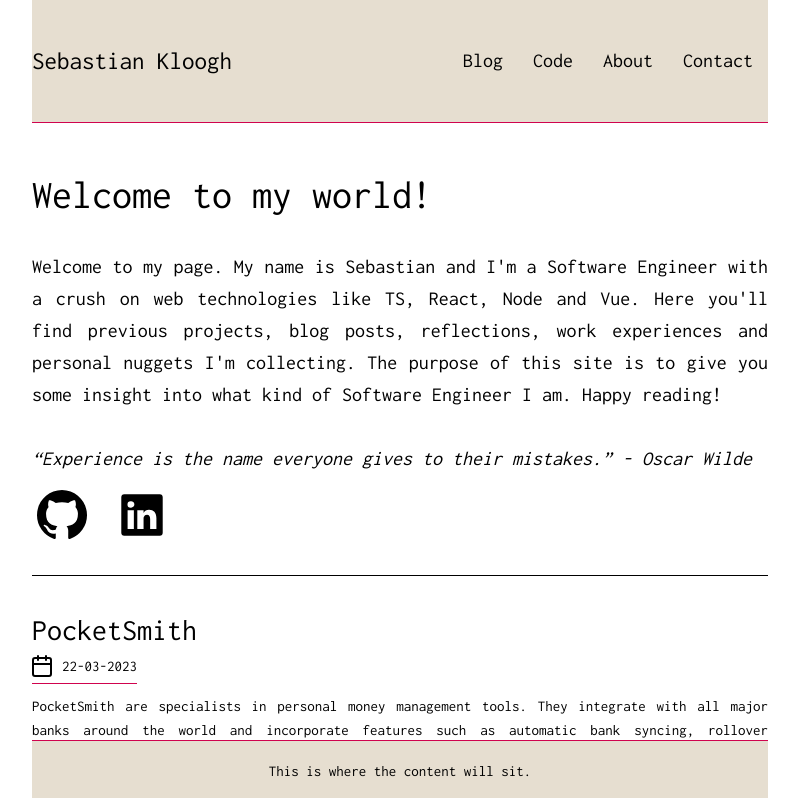
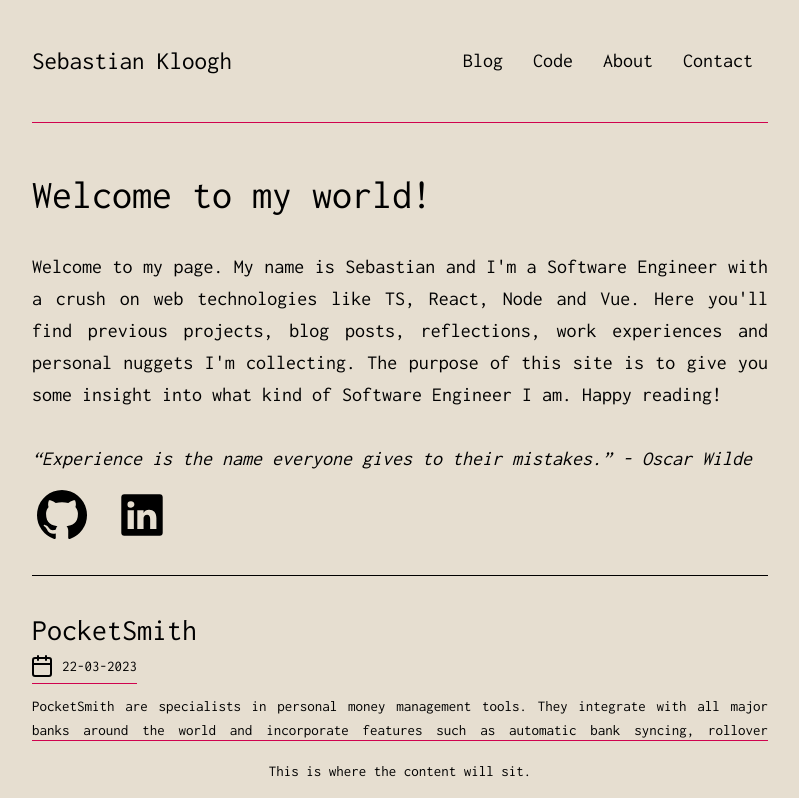
Before and after one commit to klooghbear/portfolio, a Vue app: page / in a window 1280 px wide. Shown: the top 798 px of the page, without its empty margins (240-1039 px from the left). Built offline with nearby package versions, Linux system fonts and the light colour scheme.

Commit message:
fix up linting issues

```diff
--- a/src/assets/base.css
+++ b/src/assets/base.css
@@ -1,6 +1,6 @@
 /* color palette from <https://github.com/vuejs/theme> */
 :root {
-  --vt-c-black: #e6ded0;
+  --vt-c-background: #e6ded0;
   --vt-c-black-soft: #222222;
   --vt-c-black-mute: #282828;
 
@@ -18,7 +18,7 @@
 
 /* semantic color variables for this project */
 :root {
-  --color-background: var(--vt-c-white);
+  --color-background: var(--vt-c-background);
   --color-background-soft: var(--vt-c-white-soft);
   --color-background-mute: var(--vt-c-white-mute);
 
@@ -30,7 +30,7 @@
 
 @media (prefers-color-scheme: dark) {
   :root {
-    --color-background: var(--vt-c-black);
+    --color-background: var(--vt-c-background);
     --color-background-soft: var(--vt-c-black-soft);
     --color-background-mute: var(--vt-c-black-mute);
 
--- a/src/components/Panels/HeroPanel.vue
+++ b/src/components/Panels/HeroPanel.vue
@@ -1,7 +1,7 @@
 <template>
 	<div class="hero-panel">
 		<label class="hero-panel__title">
-			{{ this.title }}
+			{{ title }}
 		</label>
 
 		<br	>
--- a/src/components/Panels/PostPanel.vue
+++ b/src/components/Panels/PostPanel.vue
@@ -1,16 +1,16 @@
 <template>
 	<div class="post-panel">
 		<label class="post-panel__title">
-			{{ this.title }}
+			{{ title }}
 		</label>
 
 		<label class="post-panel__date">
 			<img src="../../assets/icons/calendar.svg"/>
 
-			{{ this.date }}
+			{{ date }}
 		</label>
 
-		<div class="post-panel__description" v-html="this.description" />
+		<div class="post-panel__description" v-html="description" />
 	</div>
 </template>
 
```
